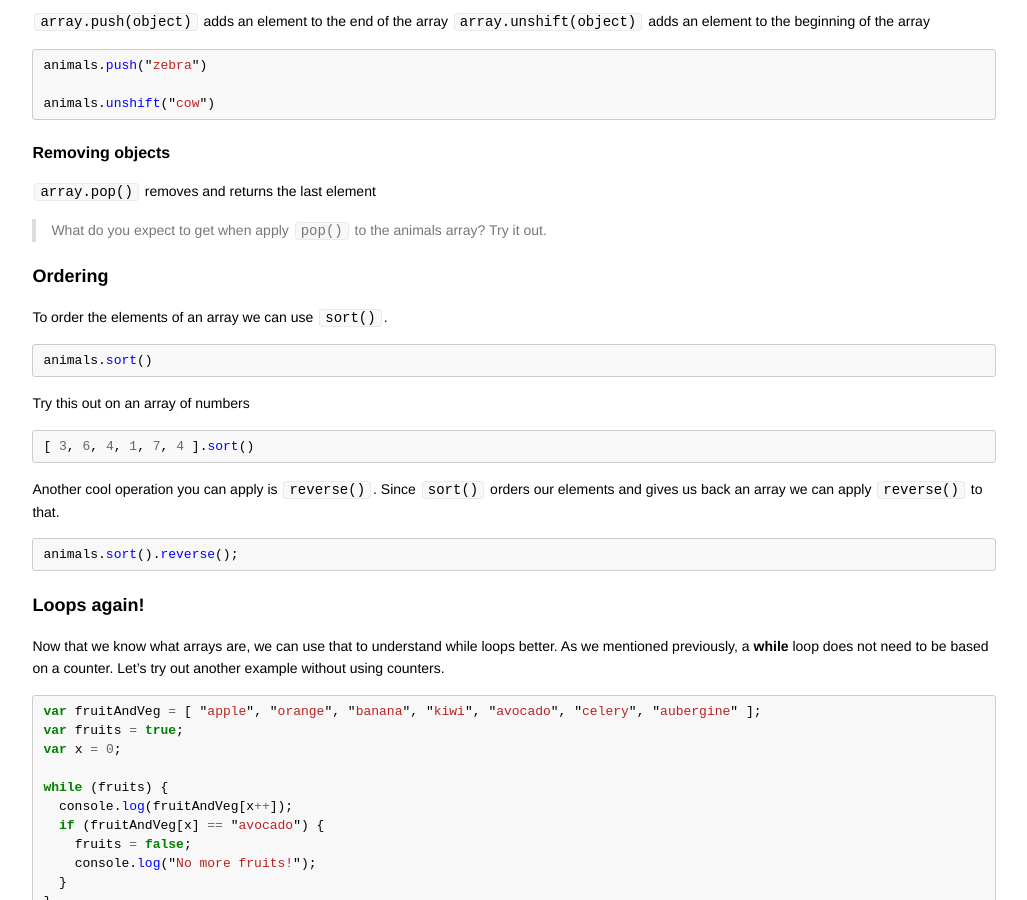
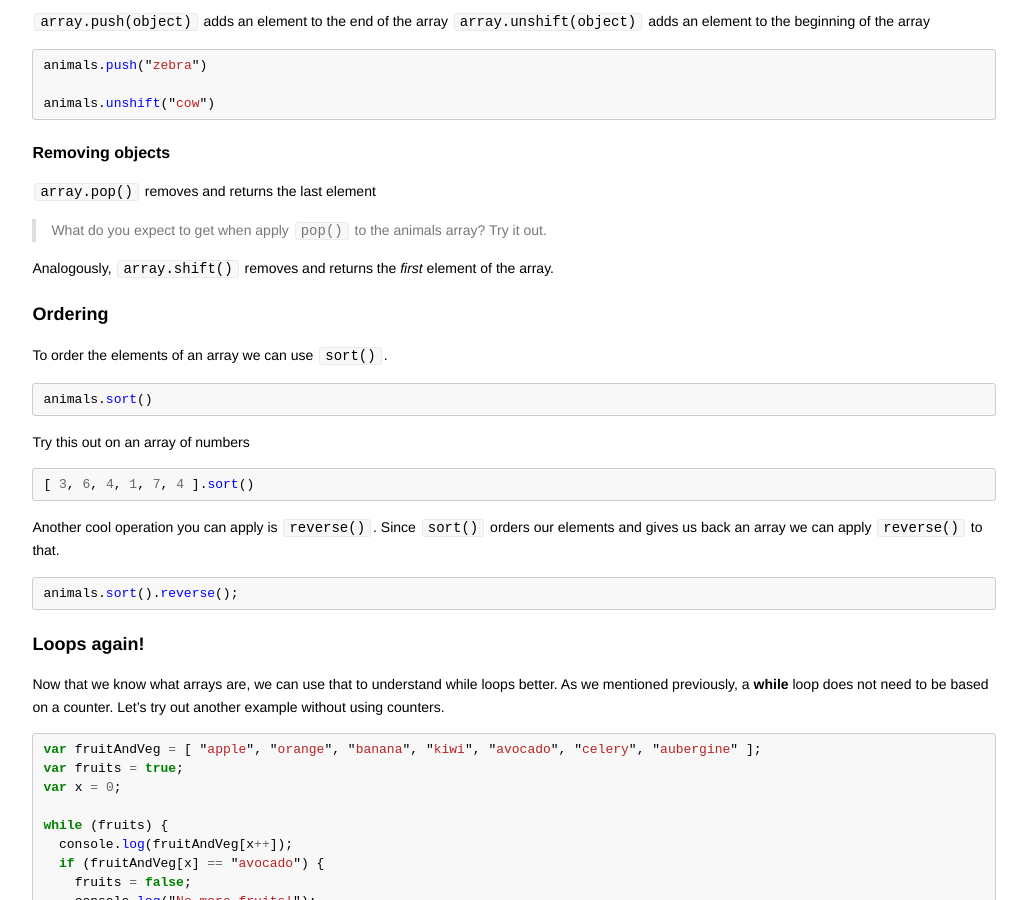
Before and after one commit to codebar/tutorials, a Jekyll site: the page built from js/lesson2/tutorial.md, in a window 1280 px wide and 900 px high, scrolled down 1830 px. Shown: the whole window, without its empty margins (126-1153 px from the left). Built offline with Jekyll 4.4.1, drawn with Linux system fonts in a browser that asks for light colours; Markdown is read by kramdown in place of the engine named in the settings.

Commit message:
Mention `array.shift()`

```diff
--- a/js/lesson2/tutorial.md
+++ b/js/lesson2/tutorial.md
@@ -104,6 +104,8 @@ animals.unshift("cow")
 `array.pop()` removes and returns the last element
 
 > What do you expect to get when apply `pop()` to the animals array? Try it out.
+
+Analogously, `array.shift()` removes and returns the *first* element of the array.
 
 ### Ordering
 
```
